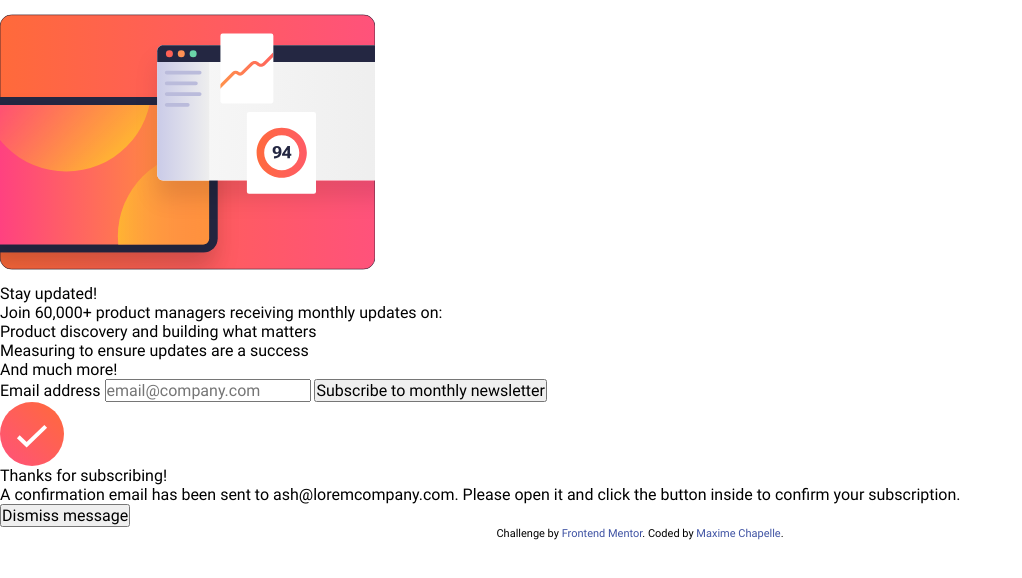
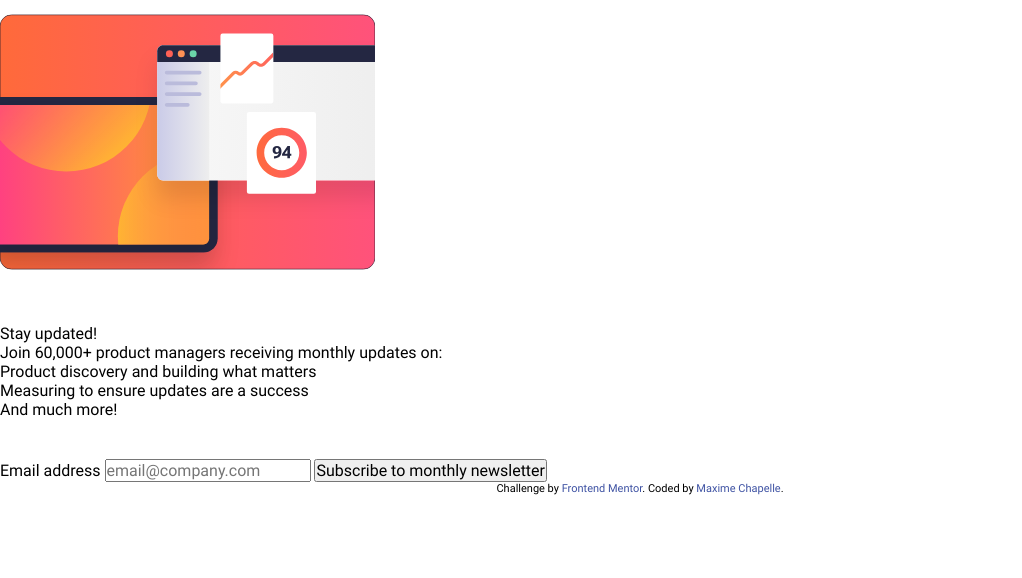
Before and after one commit to maxi1993-tech/newsletter-sign-up-form-with-success-message, a website: page index.html in a window 1280 px wide. Shown: the whole page, without its empty margins (0-1022 px from the left). Drawn offline with Linux system fonts and the light colour scheme.

Commit message:
feat(html/scss): add autocomplete, remove wrapper div and add base layout

```diff
--- a/index.html
+++ b/index.html
@@ -21,22 +21,24 @@
         <picture>
           <source srcset="./assets/images/illustration-sign-up-desktop.svg" media="(min-width: 1440px)">
           <source srcset="./assets/images/illustration-sign-up-tablet.svg" media="(min-width: 768px)">
-        <img class="illustration" src="./assets/images/illustration-sign-up-mobile.svg" alt="" width="375" height="284">
+          <img class="illustration" src="./assets/images/illustration-sign-up-mobile.svg" alt="" width="375"
+            height="284">
         </picture>
-
+        <div class="container-content">
+          <div class="container-title">
             <h1 class="title-primary">Stay updated!</h1>
             <p class="paragraph-primary">Join 60,000+ product managers receiving monthly updates on:</p>
-
+          </div>
           <ul class="lists">
             <li class="list">Product discovery and building what matters</li>
             <li class="list">Measuring to ensure updates are a success</li>
             <li class="list">And much more!</li>
           </ul>
-
+        </div>
         <form class="sign-up-form" action="#" method="post">
 
           <label class="form-label" for="email">Email address</label>
-        <input class="form-input" type="email" name="email" id="email" required placeholder="email@company.com"
+          <input class="form-input" type="email" autocomplete="email" name="email" id="email" required placeholder="email@company.com"
             aria-describedby="email-error">
           <span id="email-error" aria-live="polite"></span>
           <button class="sign-up-button" type="submit">Subscribe to monthly newsletter</button>
--- a/src/styles/style.scss
+++ b/src/styles/style.scss
@@ -102,6 +102,16 @@ select {
     font: inherit;
 }
 
+.ctnr-sign-up {
+    display: flex;
+    flex-direction: column;
+    gap: var(--spacing-500);
+}
+
+.ctnr-success {
+    display: none;
+}
+
 @media (min-width: 768px) {
     /* bp-tablet */
 }
```
Also changed, not shown: style.css. Lines whose indentation alone changed are shown as unchanged.
